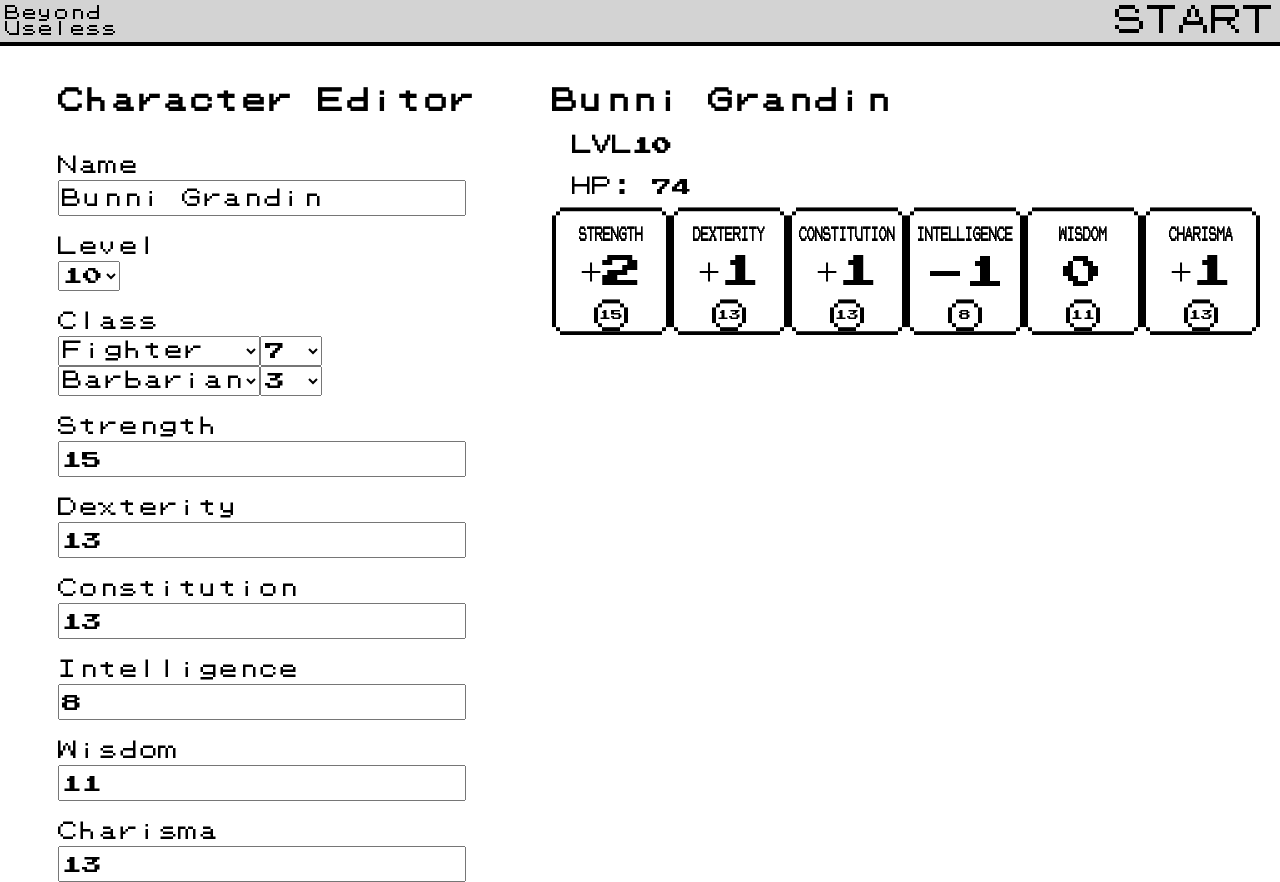
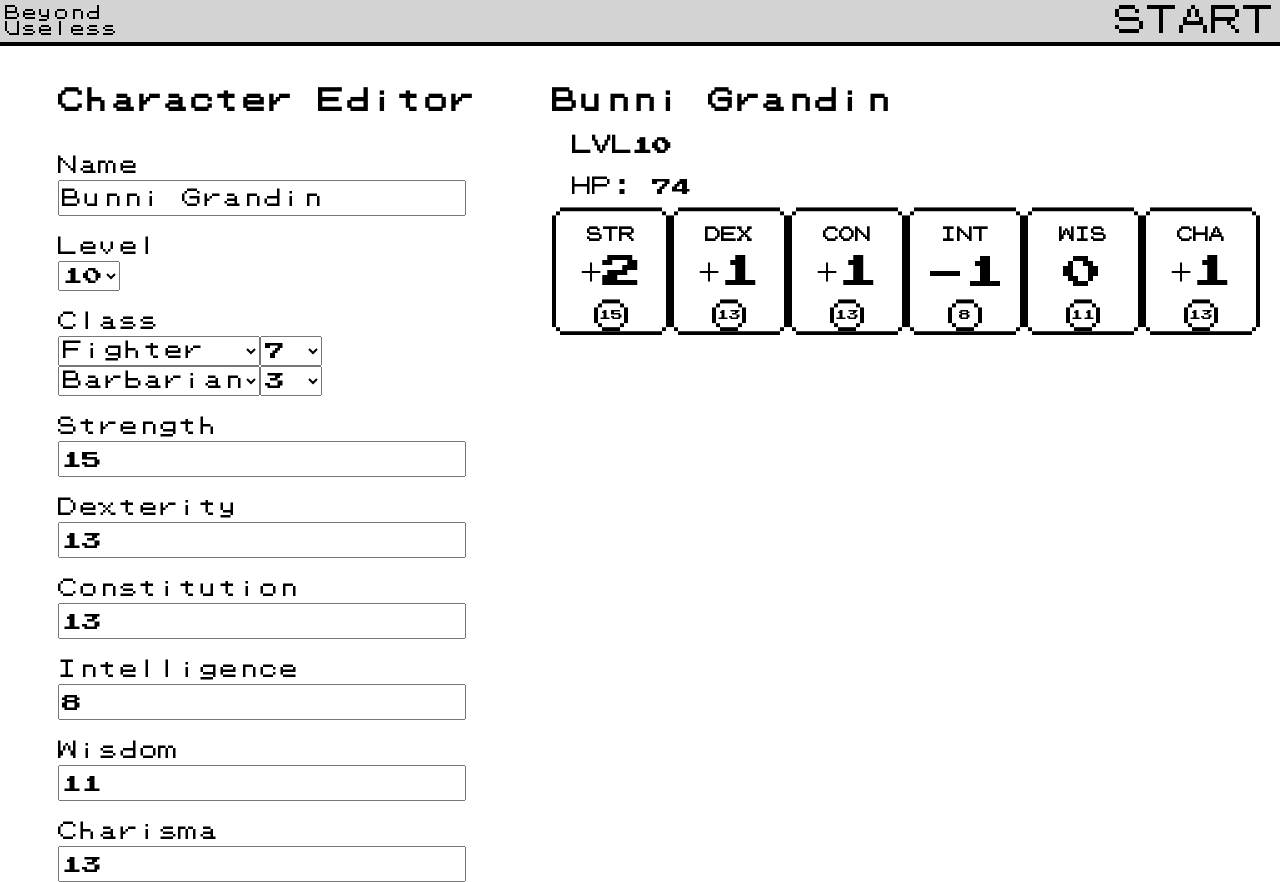
Before and after one commit to TGolias/BeyondUseless, a React (Create React App) app: page / in a window 1280 px wide. Built offline with nearby package versions, Linux system fonts and the light colour scheme.

Commit message:
saving loading and finally made the stats readable

```diff
--- a/src/App.js
+++ b/src/App.js
@@ -61,10 +61,11 @@ export const spells = []
 
 export default function App() {
   const [playerConfigs, setPlayerConfigs] = useState(defaultPlayerConfiguration);
+  const [history, setHistory] = useState([defaultPlayerConfiguration]);
+  const [currentHistoryIndex, setCurrentHistoryIndex] = useState(0);
+
   const [hideEditor, setHideEditor] = useState(false);
   const [showStartMenu, setShowStartMenu] = useState(false);
-  const [history, setHistory] = useState([defaultPlayerConfiguration]);
-  const [currentHistoryIndex, setCurrentHistoryIndex] = useState(0);
   const [addChangesToHistoryTimeout, setAddChangesToHistoryTimeout] = useState(null);
 
   function toggleViewActive() {
@@ -193,6 +194,34 @@ export default function App() {
       clickHandler: redoPlayerConfigs
     },
     {
+      text: "SAVE",
+      clickHandler: () => {
+        localStorage.setItem("SAVED_CHARACTER", JSON.stringify(playerConfigs));
+        setShowStartMenu(false);
+      }
+    },
+    {
+      text: "LOAD",
+      clickHandler: () => {
+        const newPlayerConfigsJsonString = localStorage.getItem("SAVED_CHARACTER");
+
+        // See if we even have a character to load.
+        if (newPlayerConfigsJsonString) {
+          // Before we load, we want to make sure there aren't any pending changes waiting to be added to history, that would be tragic.
+          if (addChangesToHistoryTimeout) {
+            clearTimeout(addChangesToHistoryTimeout.timeout)
+            setAddChangesToHistoryTimeout(null);
+          }
+
+          const newPlayerConfigs = JSON.parse(newPlayerConfigsJsonString);
+          setPlayerConfigs(newPlayerConfigs);
+          setHistory([newPlayerConfigs]);
+          setCurrentHistoryIndex(0);
+          setShowStartMenu(false);
+        }
+      }
+    },
+    {
       text: "GITHUB",
       clickHandler: () => window.open("https://github.com/TGolias/BeyondUseless")
     },
--- a/src/Components/StatDisplay.css
+++ b/src/Components/StatDisplay.css
@@ -11,8 +11,7 @@
     padding-top: 1em;
     font-size: 16px;
     font-weight: bold;
-    /* This fucking fatass font, man... */
-    transform: scale(0.5,1);
+    /* I used to scale this fucking fatass font, but then I got smart and used the shortened versions: transform: scale(0.5,1); */
 }
 
 .modifier {
--- a/src/Renderer.js
+++ b/src/Renderer.js
@@ -12,14 +12,14 @@ export function Renderer({playerConfigs}) {
                 <div className="hp">HP: {calculateHPMax(playerConfigs)}</div>
                 <div className="mobileDivider">
                     <div className="baseStats">
-                        <StatDisplay name="STRENGTH" value={playerConfigs.baseStats.strength}/>
-                        <StatDisplay name="DEXTERITY" value={playerConfigs.baseStats.dexterity}/>
-                        <StatDisplay name="CONSTITUTION" value={playerConfigs.baseStats.constitution}/>
+                        <StatDisplay name="STR" value={playerConfigs.baseStats.strength}/>
+                        <StatDisplay name="DEX" value={playerConfigs.baseStats.dexterity}/>
+                        <StatDisplay name="CON" value={playerConfigs.baseStats.constitution}/>
                     </div>
                     <div className="baseStats">
-                        <StatDisplay name="INTELLIGENCE" value={playerConfigs.baseStats.intelligence}/>
-                        <StatDisplay name="WISDOM" value={playerConfigs.baseStats.wisdom}/>
-                        <StatDisplay name="CHARISMA" value={playerConfigs.baseStats.charisma}/>
+                        <StatDisplay name="INT" value={playerConfigs.baseStats.intelligence}/>
+                        <StatDisplay name="WIS" value={playerConfigs.baseStats.wisdom}/>
+                        <StatDisplay name="CHA" value={playerConfigs.baseStats.charisma}/>
                     </div>
                 </div>
             </div>
```
Also changed, not shown: 11 other files (tests, documents, lock files or other folders).
